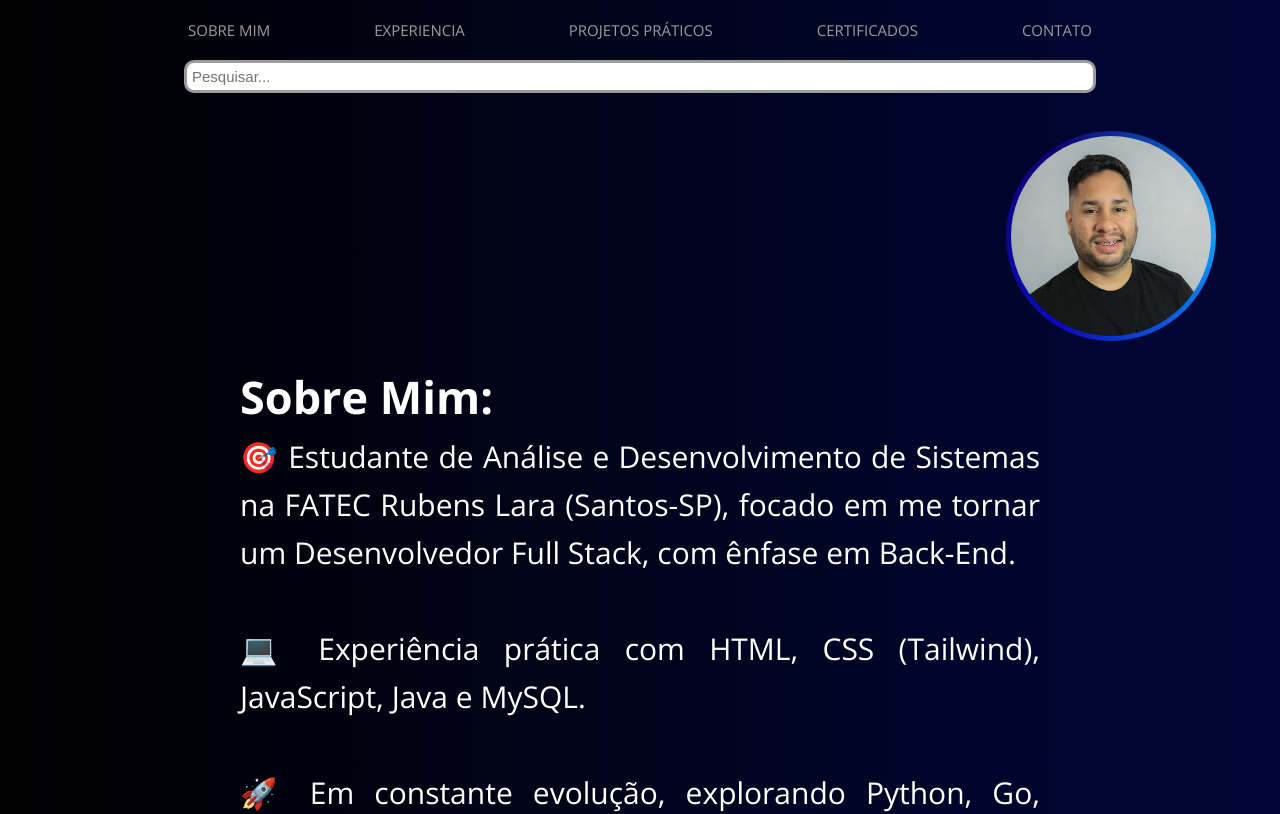
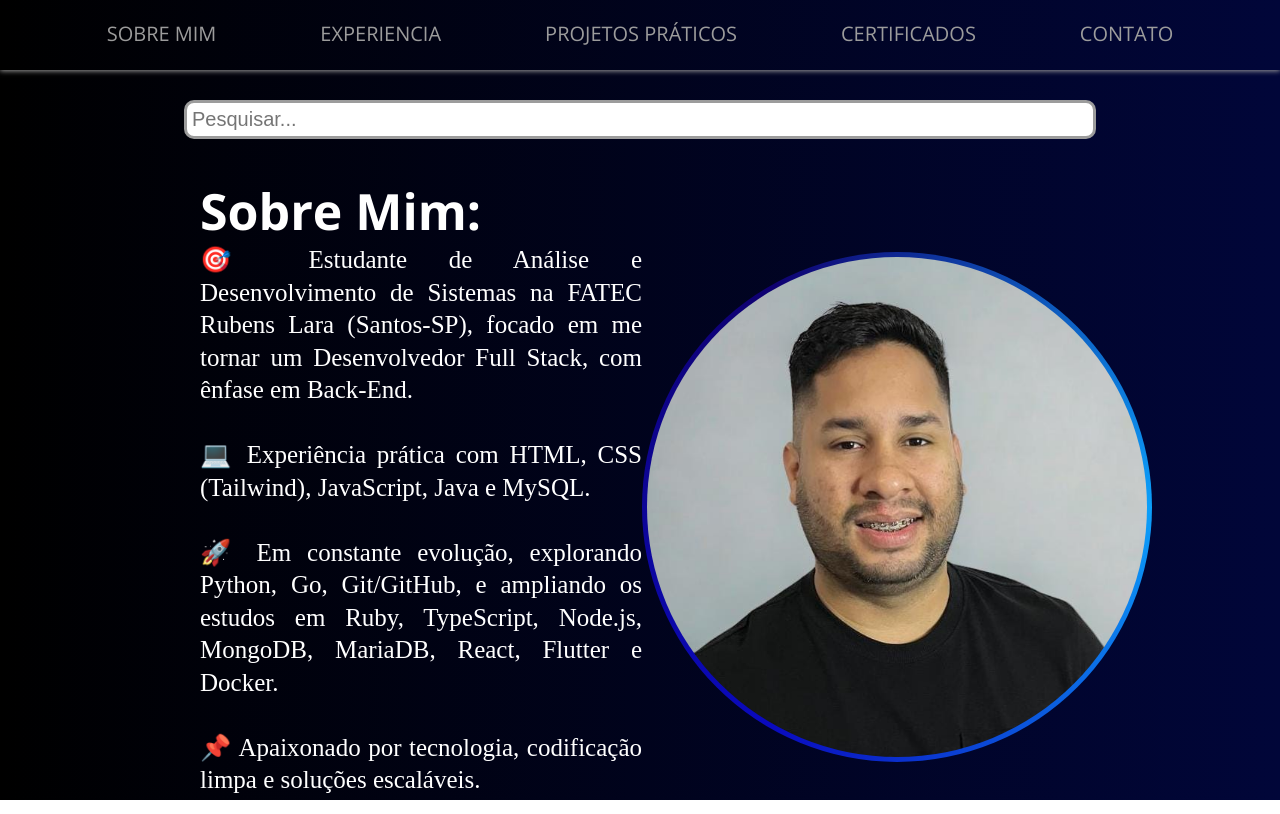
Before and after one commit to Patrick-Carlos/PORTIFOLIO, a plain HTML site: page index.html in a window 1280 px wide. Shown: the top 814 px of the page. Drawn offline with nearby package versions, Linux system fonts and the light colour scheme; a web font is replaced by a local one.

Commit message:
Alinhamento de conteudo "sobre mim" e foto, criação de variavel para fonte de texto

```diff
--- a/index.html
+++ b/index.html
@@ -26,26 +26,27 @@
             <input class="campoDeBusca" type="text" name="search" placeholder="Pesquisar...">
         </div>
 
-        <div class="efeitos_da_fotoPTK">
-            <img class="fotoPatrick" src="fotoptk.jpeg" alt="foto pessoal do Patrick" title="fotoPTK" width="20%" />
-        </div>
-
+        <div class="conteudo_sobremim">
             <div class="sobre-mim">
-            <h2>Sobre Mim:</h2>
-            <p>
+                <h2 class="titulo_sobremim">Sobre Mim:</h2>
+                <p class="texto_sobremim">
                     🎯 Estudante de Análise e Desenvolvimento de Sistemas na FATEC Rubens Lara (Santos-SP), focado em me
                     tornar
                     um Desenvolvedor Full Stack, com ênfase em Back-End.
                     <br><br>
                     💻 Experiência prática com HTML, CSS (Tailwind), JavaScript, Java e MySQL.
                     <br><br>
-                🚀 Em constante evolução, explorando Python, Go, Git/GitHub, e ampliando os estudos em Ruby, TypeScript,
+                    🚀 Em constante evolução, explorando Python, Go, Git/GitHub, e ampliando os estudos em Ruby,
+                    TypeScript,
                     Node.js, MongoDB, MariaDB, React, Flutter e Docker.
                     <br><br>
                     📌 Apaixonado por tecnologia, codificação limpa e soluções escaláveis.
                 </p>
             </div>
-
+            <div class="efeitos_da_fotoPTK">
+                <img class="fotoPatrick" src="fotoptk.jpeg" alt="foto pessoal do Patrick" title="fotoPTK" width="20%" />
+            </div>
+        </div>
     </main>
 
 </body>
--- a/styles.css
+++ b/styles.css
@@ -1,10 +1,13 @@
 @import url('https://fonts.googleapis.com/css2?family=Open+Sans:ital,wght@0,300..800;1,300..800&display=swap');
+@import url('https://fonts.googleapis.com/css2?family=Sour+Gummy:ital,wght@0,100..900;1,100..900&display=swap');
+
 
 :root {
   --Main-bg-Color: linear-gradient(90deg, #000000, #010639);
   --PrimaryColor: #9c9c9c;
   --SecondaryColor: #449eff;
   --main-text-color: #9c9c9c;
+  --font-text: "Sour Gummy";
   --header-height: 3rem;
 }
 
@@ -30,8 +33,14 @@ header {
   white-space: nowrap;
   text-overflow: ellipsis;
   display: flex;
+  position: fixed;
+  top: 0;
+  left: 0;
+  right: 0;
+  border-bottom: 0px solid var(--main-text-color);
+  box-shadow: 0px 1px 5px var(--main-text-color);
   height: var(--header-height);
-  padding: 2rem 0rem 1rem 0rem;
+  padding: 2rem 0rem 2rem 0rem;
   justify-content: space-around;
 }
 
@@ -44,6 +53,7 @@ nav ul {
 nav a {
   text-decoration: none;
   color: var(--main-text-color);
+  font-size: 2rem;
   border-radius: 8rem;
   cursor: pointer;
   border: 2px solid transparent;
@@ -60,8 +70,9 @@ nav a:hover {
 }
 
 .campoDeBusca {
-  font-size: 1.5rem;
+  font-size: 2rem;
   justify-content: space-around;
+  margin: 4rem;
   padding: 5px 5px;
   width: 70%;
   border-radius: 10px;
@@ -71,12 +82,14 @@ nav a:hover {
 .busca {
   justify-content: center;
   display: flex;
+  margin-top: 6rem;
   align-items: center;
   width: 100%;
 }
 
 /* Container que faz a borda degradê circular e animação */
 .efeitos_da_fotoPTK {
+
   position: relative;
   display: block;
   /* block para suportar margin auto */
@@ -84,7 +97,7 @@ nav a:hover {
   /* Encolhe ao tamanho do conteúdo */
   margin-left: auto;
   /* Empurra para a direita */
-  margin-right: 5%;
+  margin-right: 10%;
   /* Distância fixa da borda direita */
   margin-top: 3%;
   padding: 5px;
@@ -115,8 +128,8 @@ nav a:hover {
 
 .fotoPatrick {
   display: block;
-  width: 200px;
-  height: 200px;
+  width: 500px;
+  height: 500px;
   border-radius: 50%;
   /* mantém a imagem circular */
   object-fit: cover;
@@ -141,19 +154,43 @@ nav a:hover {
   }
 }
 
+.titulo_sobremim {
+  font-size: 5rem;
+}
+
+.texto_sobremim {
+  font-family: var(--font-text);
+  animation: slideFadeLeft 3s ease-out forwards;
+}
+
 .sobre-mim {
+  flex: 1;
+  min-width: 300px;
   max-width: 800px;
-  /* Largura máxima */
-  margin: 1rem auto;
-  /* Centraliza horizontalmente */
-  padding: 1rem;
-  /* Espaçamento interno */
-  font-size: 3rem;
-  /* Tamanho da fonte legível */
-  line-height: 1.6;
-  /* Altura de linha confortável */
+  padding: 0;
+  font-size: 2.5rem;
+  line-height: 1.3;
+  margin-left: 20rem;
   color: #ffffff;
-  /* Cor do texto (ajuste se necessário) */
   text-align: justify;
-  /* Justifica o texto */
+  animation: slideFadeLeft 3s ease-out forwards;
 }
+
+@keyframes slideFadeLeft {
+  from {
+    opacity: 0;
+    transform: translateX(-100%);
+  }
+
+  to {
+    opacity: 1;
+    transform: translateX(0);
+  }
+}
+
+.conteudo_sobremim {
+  display: flex;
+  justify-content: space-between;
+  align-items: center;
+  flex-wrap: wrap;
+}
```
Lines whose indentation alone changed are shown as unchanged.
